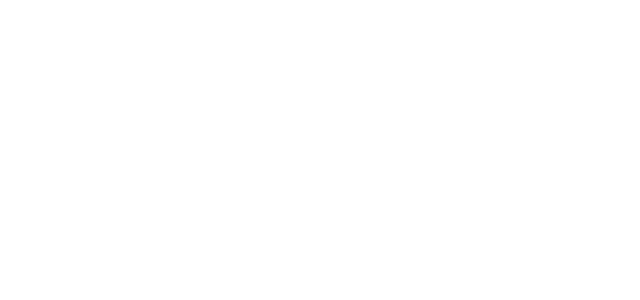
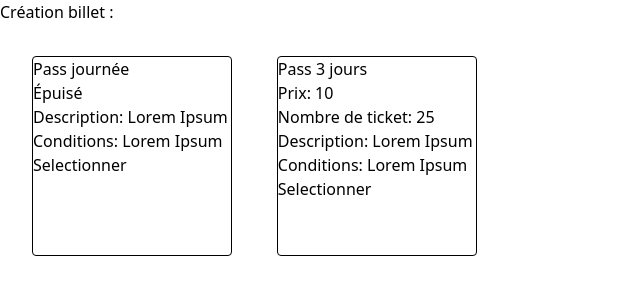
Before and after one commit to GabrielAlbinet/echovisuel-mecelacata, an Angular app: page /tickets in a window 1280 px wide. Before the commit this address led to /. Shown: the top 300 px of the page, without its empty margins (0-640 px from the left). Built offline with nearby package versions, Linux system fonts and the light colour scheme.

Commit message:
lien entre liste de billet et formulaire de création et affichage avec bouton si user admin (pour l'instant admin de base)

```diff
--- a/src/app/app.routes.ts
+++ b/src/app/app.routes.ts
@@ -5,7 +5,7 @@
 
 export const routes: Routes = [
   {
-    path: 'ticketlist',
+    path: 'tickets',
     component: TicketListComponent,
   },
   {
--- a/src/app/components/create-ticket.component/create-ticket.component.html
+++ b/src/app/components/create-ticket.component/create-ticket.component.html
@@ -1,15 +1,15 @@
 <form [formGroup]="createTicketForm" (ngSubmit)="submitTicket()">
     <p>Nom :</p>
-    <input type="text" placeholder="nom" formControlName="name">
+    <input type="text" placeholder="nom" formControlName="name" class="border">
     <p>Description :</p>
-    <input type="text" placeholder="description" formControlName="description">
+    <input type="text" placeholder="description" formControlName="description" class="border">
     <p>Prix :</p>
-    <input type="number" step="0.01" formControlName="price">
+    <input type="number" step="0.01" formControlName="price" class="border">
     <p>Quantité :</p>
-    <input type="number" formControlName="quantity">
+    <input type="number" formControlName="quantity" class="border">
     <p>Date début validité :</p>
-    <input type="date" placeholder="name" formControlName="dateBeginning">
+    <input type="date" placeholder="name" formControlName="dateBeginning" class="border">
     <p>Date fin validité :</p>
-    <input type="date" placeholder="name" formControlName="dateEnd">
+    <input type="date" placeholder="name" formControlName="dateEnd" class="border">
     <button type="submit" [disabled]="!createTicketForm.valid">Créer billet</button>
 </form>
--- a/src/app/pages/ticket-list.component/ticket-list.component.html
+++ b/src/app/pages/ticket-list.component/ticket-list.component.html
@@ -1,3 +1,7 @@
+<button (click)="showForm=!showForm">Création billet :</button>
+@if(isAdmin==true && showForm==true){
+    <app-create-ticket (createdticket)="createdticket($event)"></app-create-ticket>
+}
 <div  class="grid md:grid-cols-5 md:grid-rows-4 grid-cols-2 grid-rows-10 gap-2 p-8 ">
     @for(ticket of ticketList();track ticket){
         <app-ticket-card [ticket]="ticket" (selectedTicket)="selectedTicket($event)"></app-ticket-card>
--- a/src/app/pages/ticket-list.component/ticket-list.component.ts
+++ b/src/app/pages/ticket-list.component/ticket-list.component.ts
@@ -2,9 +2,10 @@
 import { Ticket } from '../../types/ticket-type.interface';
 import { TicketService } from '../../services/ticket.service';
 import { TicketCardComponent } from '../../components/ticket-card.component/ticket-card.component';
+import { CreateTicketComponent } from '../../components/create-ticket.component/create-ticket.component';
 
 @Component({
-  imports: [TicketCardComponent],
+  imports: [TicketCardComponent,CreateTicketComponent],
   selector: 'app-ticket-list.component',
   styleUrl: './ticket-list.component.css',
   templateUrl: './ticket-list.component.html',
@@ -13,10 +14,16 @@
   private readonly ticketServiceCall = inject(TicketService);
   readonly ticketList = this.ticketServiceCall.ticketListSignal; //Creation d'un signal d'une liste de ticket
   selectedTicketList:Ticket[] = [];
+  showForm=false;
+  isAdmin=true;
   ngOnInit(){
     this.ticketServiceCall.getTicketList();
   }
  selectedTicket(ticket:Ticket){
   this.selectedTicketList.push(ticket);
  }
+  createdticket(ticket:Ticket){
+  this.ticketServiceCall.createTicket(ticket);
+  this.ticketServiceCall.getTicketList();
+ }
 }
--- a/src/app/services/ticket.service.ts
+++ b/src/app/services/ticket.service.ts
@@ -10,7 +10,7 @@
     getTicketList(){
         this.ticketList.set(ticketData);
     }
-    createTicket(ticket:Ticket){
-        ticketData.push(ticket);
+    createTicket(ticket: Ticket){
+        ticketData.push();
     }
 }
```
